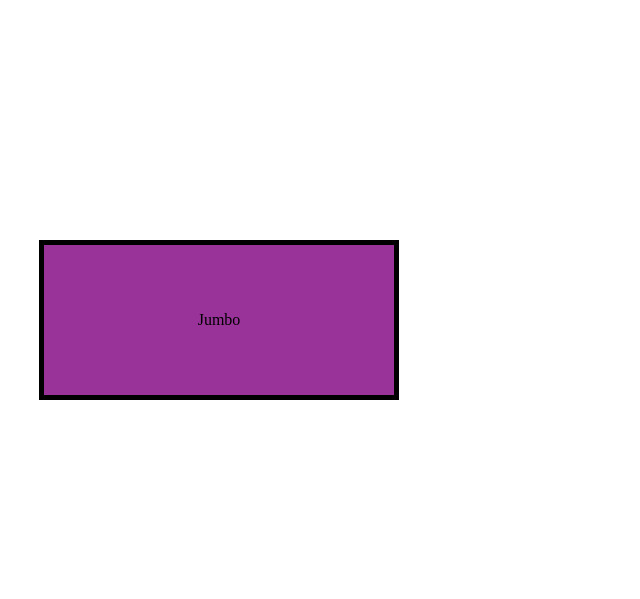
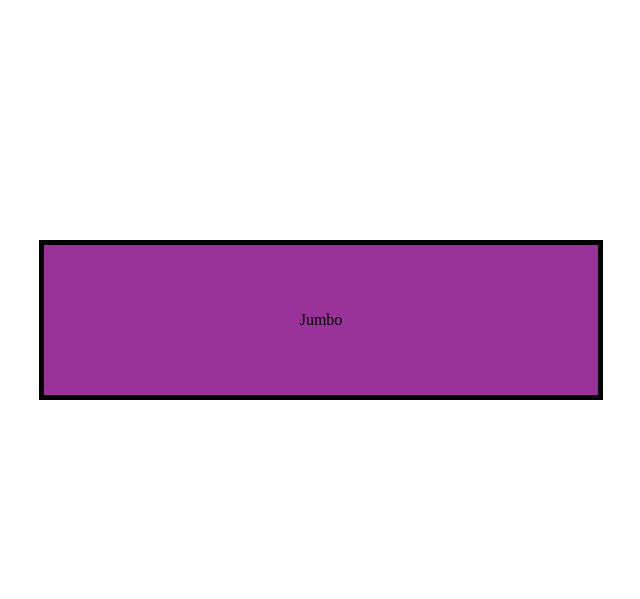
Before and after one commit to DanielKiernan/OldnOutdated, a PHP site: page / in a window 1280 px wide. Shown: the part 660-1259 px from the top of the page, without its empty margins (319-959 px from the left). Run offline with PHP 8.4, Linux system fonts and the light colour scheme.

Commit message:
Update mystyle.css

```diff
--- a/mystyle.css
+++ b/mystyle.css
@@ -30,7 +30,6 @@ div.Paragraph {
 
 	div.Box {
 		position: relative;
-		width: 250px;
 		padding: 50px;
 		margin: 350px;
 		color: black;
```
